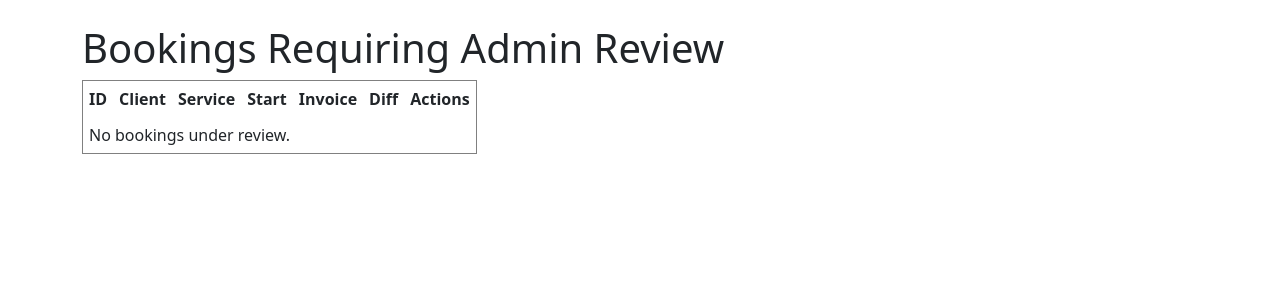
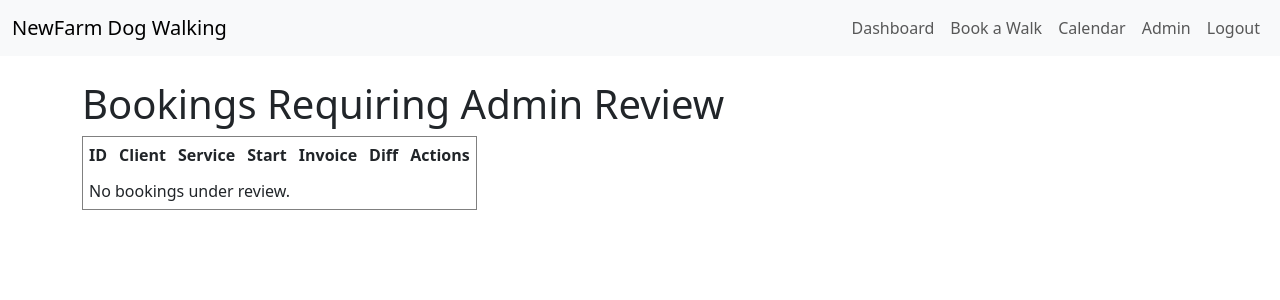
Before and after one commit to ManBearJordan/NewFarmDogWalkingApp, a Django app: page /admin-tools/review/ in a window 1280 px wide. Shown: the top 300 px of the page. Run offline with Django 4.2, Linux system fonts and the light colour scheme; the visitor is signed in with stand-in values (Sample User, id 1); data that the repository does not hold is empty; parts of the project's set-up code (start-up, migrations or seed data) failed here and were passed over.

Commit message:
Fix URL routing conflicts and add navigation bar to base template
Co-authored-by: ManBearJordan <8384916+ManBearJordan@users.noreply.github.com>

```diff
--- a/core/urls.py
+++ b/core/urls.py
@@ -20,8 +20,8 @@ urlpatterns = [
     path("admin-tools/subs/unscheduled/", admin_tools_subs.subs_unscheduled, name="admin_subs_unscheduled"),
     path("admin-tools/subs/wizard/<int:link_id>/", admin_tools_subs.subs_wizard, name="admin_subs_wizard"),
     path("calendar/", views_client.client_calendar, name="calendar"),
-    path("portal/book/", views_client.booking_create, name="portal_booking_create"),
-    path("portal/confirm/", views_client.booking_confirm, name="portal_booking_confirm"),
+    path("portal/booking-old/", views_client.booking_create, name="portal_booking_create_legacy"),
+    path("portal/confirm-old/", views_client.booking_confirm, name="portal_booking_confirm_legacy"),
     path("healthz/", views_misc.health_check, name="healthz"),
     path('clients/', views.client_list, name='client_list'),
     path('clients/new/', views.client_create, name='client_create'),
--- a/templates/base.html
+++ b/templates/base.html
@@ -7,6 +7,30 @@
   <link href="https://cdn.jsdelivr.net/npm/bootstrap@5.3.2/dist/css/bootstrap.min.css" rel="stylesheet">
 </head>
 <body>
+  <nav class="navbar navbar-expand-lg navbar-light bg-light">
+    <div class="container-fluid">
+      <a class="navbar-brand" href="{% url 'portal_home' %}">NewFarm Dog Walking</a>
+      <button class="navbar-toggler" type="button" data-bs-toggle="collapse" data-bs-target="#navbarNav">
+        <span class="navbar-toggler-icon"></span>
+      </button>
+      <div class="collapse navbar-collapse" id="navbarNav">
+        <ul class="navbar-nav ms-auto">
+          {% if user.is_authenticated %}
+            <li class="nav-item"><a class="nav-link" href="{% url 'portal_home' %}">Dashboard</a></li>
+            <li class="nav-item"><a class="nav-link" href="{% url 'portal_book' %}">Book a Walk</a></li>
+            <li class="nav-item"><a class="nav-link" href="{% url 'portal_calendar' %}">Calendar</a></li>
+            {% if user.is_staff %}
+              <li class="nav-item"><a class="nav-link" href="{% url 'admin:index' %}">Admin</a></li>
+            {% endif %}
+            <li class="nav-item"><a class="nav-link" href="{% url 'logout' %}">Logout</a></li>
+          {% else %}
+            <li class="nav-item"><a class="nav-link" href="{% url 'login' %}">Login</a></li>
+          {% endif %}
+        </ul>
+      </div>
+    </div>
+  </nav>
+
   <div class="container mt-4">
     {% if messages %}
       {% for message in messages %}
```
